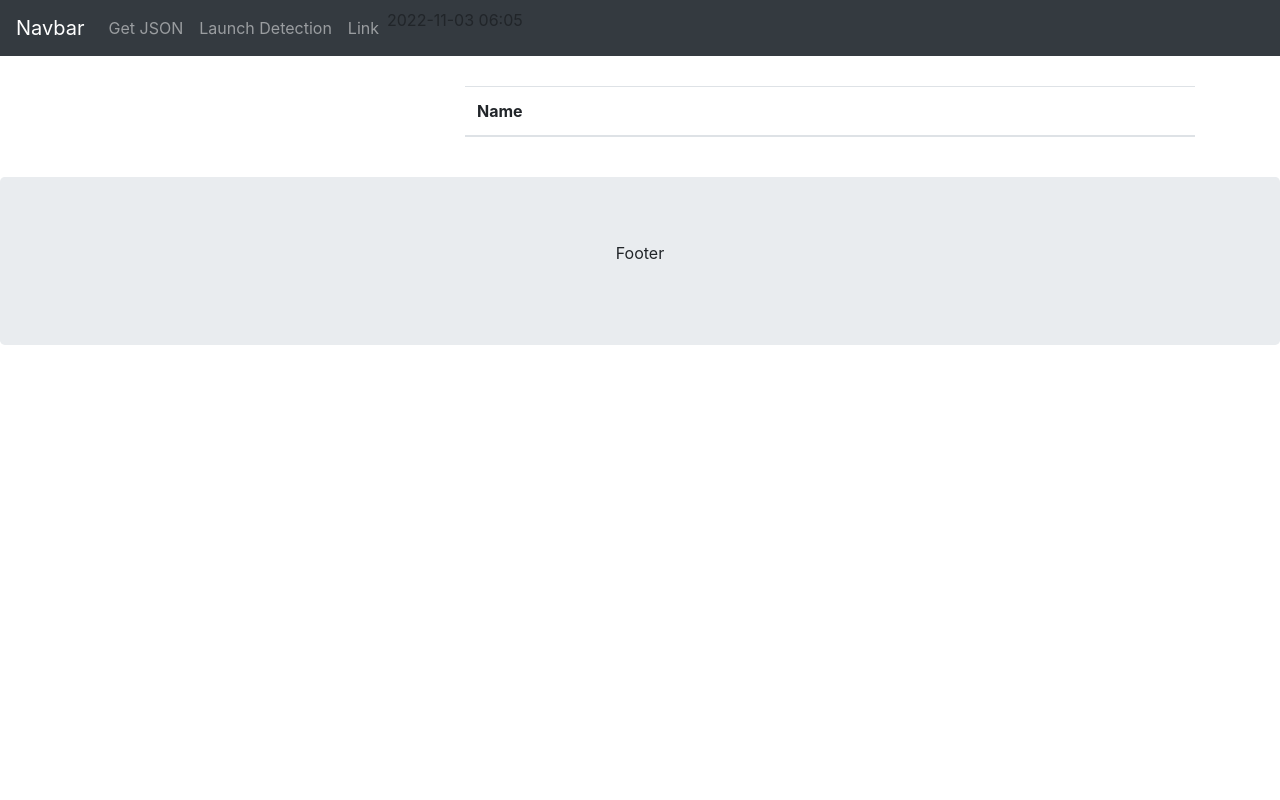
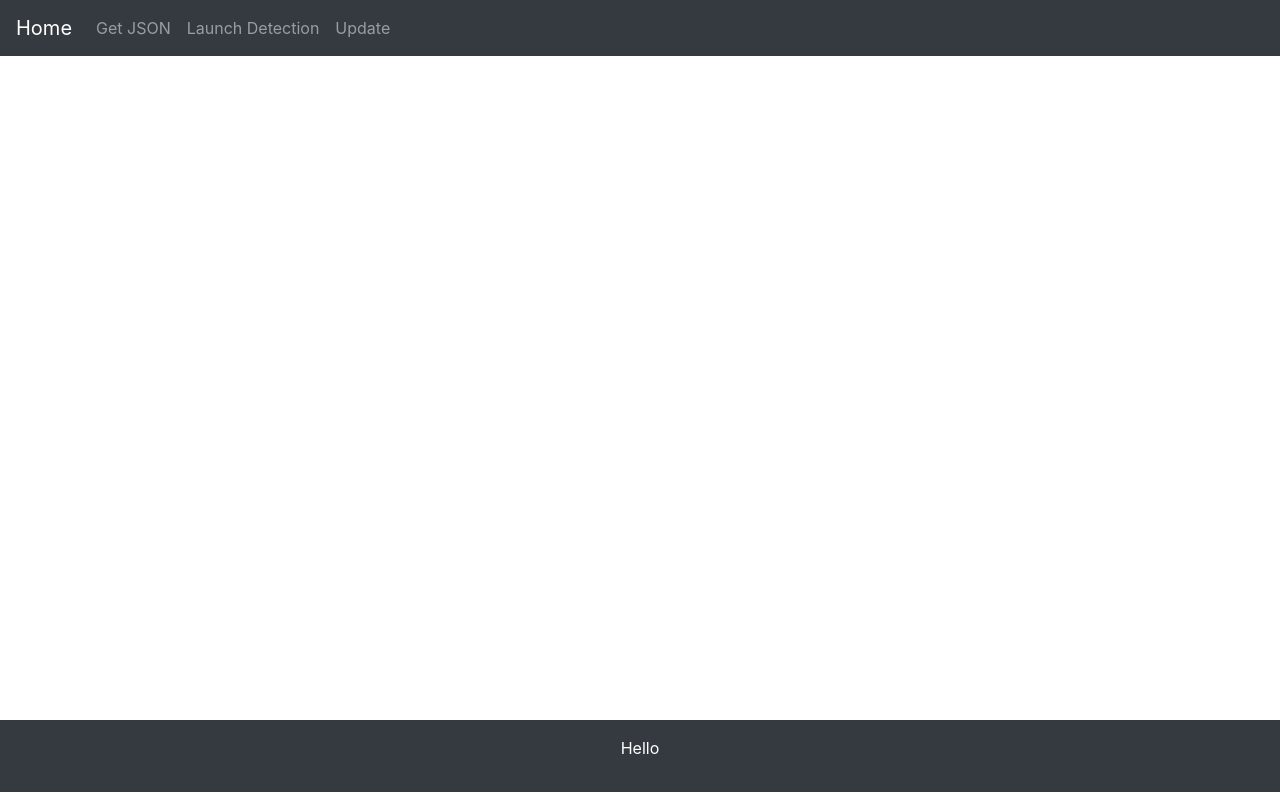
Before and after one commit to WhiteKIM/fireAlarmService, a Flask app: page / in a window 1280 px wide. Run offline with Flask 2, Linux system fonts and the light colour scheme; lists and menus that the app fills with data are empty; parts of the project's set-up code (start-up, migrations or seed data) failed here and were passed over.

Commit message:
3rd update
webview 테스트를 위한 코드가 추가되었습니다.

```diff
--- a/custom_bridge_wrapper.py
+++ b/custom_bridge_wrapper.py
@@ -31,15 +31,16 @@ from collections import OrderedDict
 import json
 import socketio
 import base64
-
+from torch.multiprocessing import Process
 from flask import jsonify
 
+#host = 'http://192.168.1.37:5000'
 host = 'http://127.0.0.1:25000'
 
 encode_param = [int(cv2.IMWRITE_JPEG_QUALITY), 90]
 
-#sio = socketio.Client()
-#sio.connect(host)
+sio = socketio.Client()
+sio.connect(host)
 
  # load configuration for object detector
 config = ConfigProto()
@@ -57,10 +58,13 @@ class Model:
         self.w = w
 
     def getLocation(self):
-        return self.x, self.y, self.z, self.w
+        return [self.x, self.y, self.z, self.w]
 
     def getIndex(self):
         return self.index
+
+    def getName(self):
+        return self.name+self.index
 
     def updateLocation(self, x, y, z, w):
         self.x = x
@@ -108,13 +112,17 @@ class YOLOv7_DeepSORT:
         self.coco_names_path = coco_names_path
         self.nms_max_overlap = nms_max_overlap
         self.class_names = read_class_names()
-
         # initialize deep sort
         self.encoder = create_box_encoder(reID_model_path, batch_size=1)
         metric = nn_matching.NearestNeighborDistanceMetric("cosine", max_cosine_distance, nn_budget) # calculate cosine distance metric
         self.tracker = Tracker(metric) # initialize tracker
 
+    def start(self):
+        pro1 = Process(target=self.track_video, args=()).start()
+        return self
+
     def track_video(self,video:str, skip_frames:int=0, verbose:int = 0):
+        print('hello world')
         '''
         Track any given webcam or video
         args:
@@ -234,20 +242,10 @@ class YOLOv7_DeepSORT:
 
                 # 디버깅을 위한 함수입니다
                 # 현재 찾아낸 객체가 얼마나 존재하는지 확인하기 위한 코드입니다
-
+                '''
                 for model in modelList:
                     print(class_name +model.getIndex(), end='|')
                 print('\n')
-
-
-                '''
-                # 트랙이 업데이트 되는 것은 대략 1분가량
-                # 따라서 1분에 한번 데이터를 전송
-                if(time.time()-start > 60)
-                    for model in modelList:
-                        sendData = model.getJsonInfo()
-                        connect.send(sendData.encode('utf-8'))
-                    start = time()
                 '''
 
                 if verbose == 2:
@@ -273,14 +271,16 @@ class YOLOv7_DeepSORT:
             # output 영상을 웹상으로 띄어주는 코드
             # 키보드 입력으로 q가 들어오면 종료됨
             if True:
-                #cv2.imshow('output', output_video)
+                #cv2.imshow('output', result)
                 if cv2.waitKey(1) & 0xFF == ord('q'):
                     break
             ret, buffer = cv2.imencode('.jpg', result, encode_param)
+            ##ret, buffer = cv2.imencode('.jpg', result)
             b64data = base64.b64encode(buffer)
-            #sio.emit('streaming', b64data)
+            ## 스트리밍을 위해 데이터를 보내는 코드
+            sio.emit('streaming', b64data)
             frame = buffer.tobytes()
             yield frame
         #output_video.release()
         cv2.destroyAllWindows()
-        #sio.disconnect()
+        sio.disconnect()
--- a/detect_deepsort.py
+++ b/detect_deepsort.py
@@ -3,28 +3,27 @@ from distutils.log import debug
 from json import JSONDecodeError
 from shutil import which
 from socket import socket
-import threading
 from detection_helpers import *
 from tracking_helpers import *
 from custom_bridge_wrapper import *
 from PIL import Image
-from flask import Flask, Response, render_template, jsonify, abort, redirect, url_for
-#from flask_ngrok import run_with_ngrok
-import datetime
+from flask import Flask, Response, render_template, jsonify, abort, redirect, url_for, request
+import threading
 
 app = Flask(__name__)
-app.debug = True
+app.debug = False
+app.use_reloader=False
+app.threaded = True
+
+tracker = None
 
 @app.route('/')
 def index():
     """Video streaming home page."""
-    now = datetime.datetime.now()
-    timeString = now.strftime("%Y-%m-%d %H:%M")
     templateData = {
-            'title':'Image Streaming',
-            'time': timeString
+            'title':'Image Streaming'
             }
-    return render_template('index.html', **templateData)
+    return render_template('index.html', **templateData, modelList = modelList)
 
 # API를 통해 JSON을 전달할 함수
 @app.route('/get', methods=["GET"])
@@ -46,6 +45,14 @@ def gen():
             yield frame
             yield b'\r\n'
 
+@app.route('/update')
+def updateHome():
+    return redirect('/')
+
+def Tracking():
+    while True:
+        tracker.track_video()
+
 # 테스트용 함수
 # 웹상에서 연산을 수행한 결과값이 잘 나오는지를 확인하는 코드
 @app.route('/video_feed')
@@ -61,4 +68,5 @@ if __name__ == '__main__':
     # Initialise  class that binds detector and tracker in one class
     tracker = YOLOv7_DeepSORT(reID_model_path="./deep_sort/model_weights/mars-small128.pb", detector=detector)
     # output = None will not save the output video
-    app.run()
+    th1 = threading.Thread(target=tracker.track_video, args=(opt.source, 0, 1)).start()
+    app.run(threaded = True)
--- a/templates/index.html
+++ b/templates/index.html
@@ -1,5 +1,5 @@
 <!DOCTYPE html>
-<html lang="en">
+<html lang="ko">
 <head>
   <meta charset="utf-8">
   <meta name="viewport" content="width=device-width, initial-scale=1">
@@ -9,9 +9,9 @@
   <script src="https://cdn.jsdelivr.net/npm/bootstrap@4.6.1/dist/js/bootstrap.bundle.min.js"></script>
   <title>{{title}}</title>
 </head>
-<body>
+<body class="d-flex flex-column min-vh-100">
 <nav class="navbar navbar-expand-sm bg-dark navbar-dark">
-  <a class="navbar-brand" href="#">Navbar</a>
+  <a class="navbar-brand" href="#">Home</a>
   <button class="navbar-toggler" type="button" data-toggle="collapse" data-target="#collapsibleNavbar">
     <span class="navbar-toggler-icon"></span>
   </button>
@@ -24,42 +24,20 @@
         <a class="nav-link" href="/video_feed">Launch Detection</a>
       </li>
       <li class="nav-item">
-        <a class="nav-link" href="#">Link</a>
+        <a class="nav-link" href="/update">Update</a>
       </li>
-    </ul>
-    <ul class="nav navbar-nav pull-right">
-        <li class="nav-item">
-            <p>{{time}}</p>
-        </li>
     </ul>
   </div>
 </nav>
+<div class="col-6">
+  <ul id="info">
 
-<div class="container" style="margin-top:30px">
-  <div class="row">
-    <div class="col-sm-4">
-        <!--
-        <img src="{{ url_for('video_feed') }}" width="100%">
-        -->
-    </div>
-    <div class="col-sm-8">
-        <table class="table table-hover">
-            <thead>
-              <tr>
-                <th>Name</th>
-              </tr>
-            </thead>
-            <tbody>
-                <th></th>
-            </tbody>
-          </table>
-    </div>
-  </div>
+  </ul>
 </div>
+<footer class="mt-auto p-3 mb-2 bg-dark text-white">
+  <p class="text-center">Hello</p>
+</footer>
 
-<div class="jumbotron text-center" style="margin-bottom:0">
-  <p>Footer</p>
-</div>
 
 </body>
 </html>
```
Also changed, not shown: package.json (added, +16 -0 lines), server.py (added, +24 -0 lines), test/client.html (added, +14 -0 lines), test/client.js (added, +26 -0 lines), test/client.py (added, +26 -0 lines), test/package.json (added, +17 -0 lines), package-lock.json (added), readme.md, test/package-lock.json (added), 2 other files.
